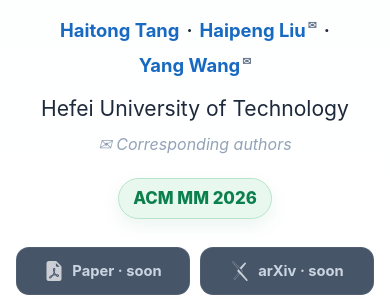
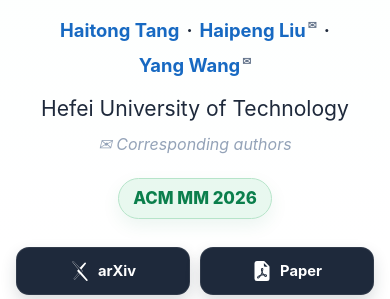
Before and after one commit to httang1224/DORS, a plain HTML site: page docs/index.html in a window 390 px wide. Shown: the part 307-606 px from the top of the page. Drawn offline with Linux system fonts and the light colour scheme.

Commit message:
Update arXiv

```diff
--- a/docs/index.html
+++ b/docs/index.html
@@ -31,14 +31,14 @@
           <p class="venue">ACM MM 2026</p>
 
           <nav class="actions" aria-label="Project links">
-            <span class="button disabled" aria-disabled="true" title="The paper link will be added later">
+            <a class="button" href="https://arxiv.org/abs/2607.16656" target="_blank" rel="noreferrer">
+              <img class="button-icon" src="assets/icons/arxiv.svg" alt="" aria-hidden="true" />
+              <span>arXiv</span>
+            </a>
+            <a class="button" href="https://arxiv.org/pdf/2607.16656" target="_blank" rel="noreferrer">
               <img class="button-icon" src="assets/icons/file-earmark-pdf-fill.svg" alt="" aria-hidden="true" />
-              <span>Paper · soon</span>
-            </span>
-            <span class="button disabled arxiv-button" aria-disabled="true" title="The arXiv link will be added later">
-              <img class="button-icon" src="assets/icons/arxiv.svg" alt="" aria-hidden="true" />
-              <span>arXiv · soon</span>
-            </span>
+              <span>Paper</span>
+            </a>
             <a class="button" href="https://huggingface.co/datasets/qc1752/DOR-Bench" target="_blank" rel="noreferrer">
               <img class="button-icon" src="assets/icons/database-fill.svg" alt="" aria-hidden="true" />
               <span>DOR-Bench</span>
@@ -225,16 +225,14 @@
           </div>
           <div class="code-block">
             <button id="copy-button" type="button">Copy</button>
-            <pre><code id="bibtex-code">@inproceedings{tang2026dors,
+            <pre><code id="bibtex-code">@article{tang2026dors,
   title     = {{DORS}: Dynamic Attention Routing for Diffusion-based
                Object Removal in Dense Scenes},
   author    = {Tang, Haitong and Liu, Haipeng and Wang, Yang},
-  booktitle = {Proceedings of the 34th ACM International Conference
-               on Multimedia},
+  journal   = {arXiv preprint arXiv:2607.16656},
   year      = {2026}
 }</code></pre>
           </div>
-          <p class="note">The arXiv identifier will be added after publication.</p>
         </div>
       </section>
     </main>
--- a/docs/styles.css
+++ b/docs/styles.css
@@ -173,7 +173,6 @@
 
 .button {
   display: inline-flex;
-  min-width: 122px;
   min-height: 48px;
   align-items: center;
   justify-content: center;
@@ -196,10 +195,6 @@
   width: 20px;
   height: 20px;
   filter: brightness(0) invert(1);
-}
-
-.arxiv-button {
-  min-width: 145px;
 }
 
 .button:hover,
@@ -560,7 +555,7 @@
   }
 
   .button {
-    min-width: 0;
+    width: 100%;
   }
 
   .teaser {
```
Also changed, not shown: 2 other files.
